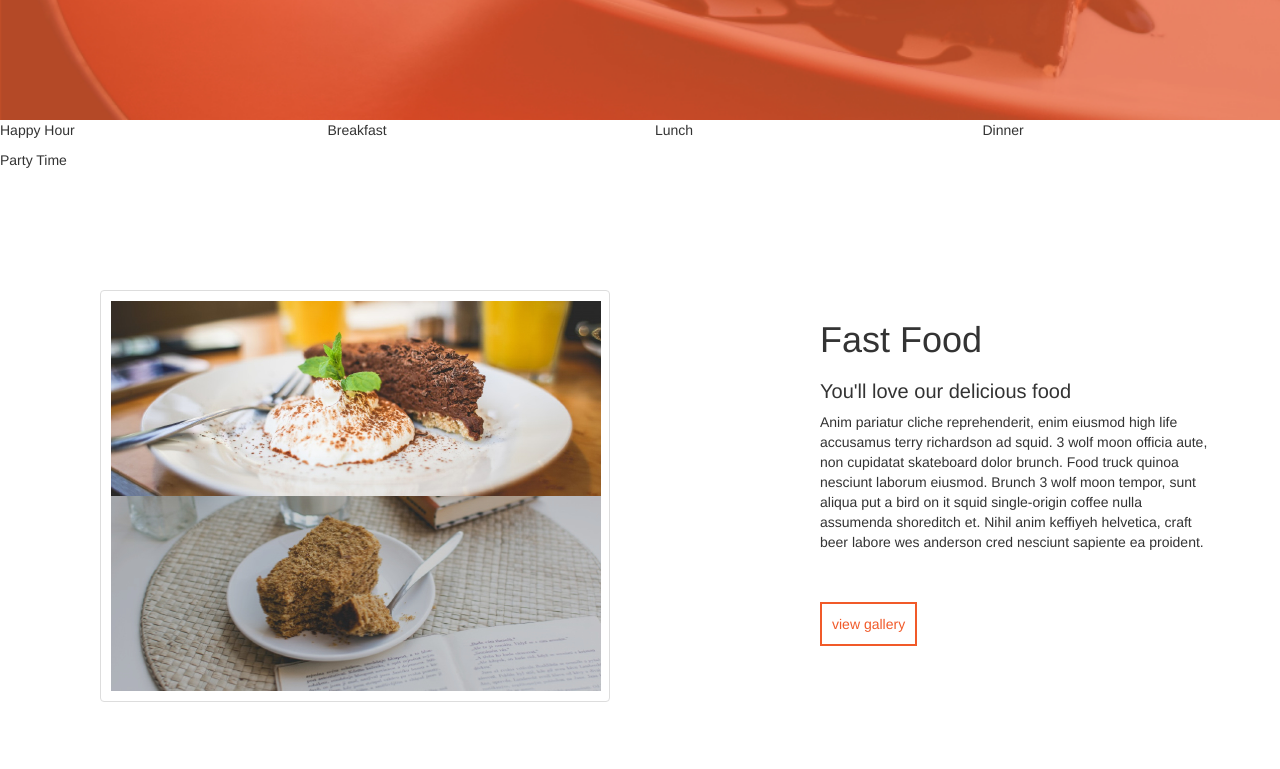
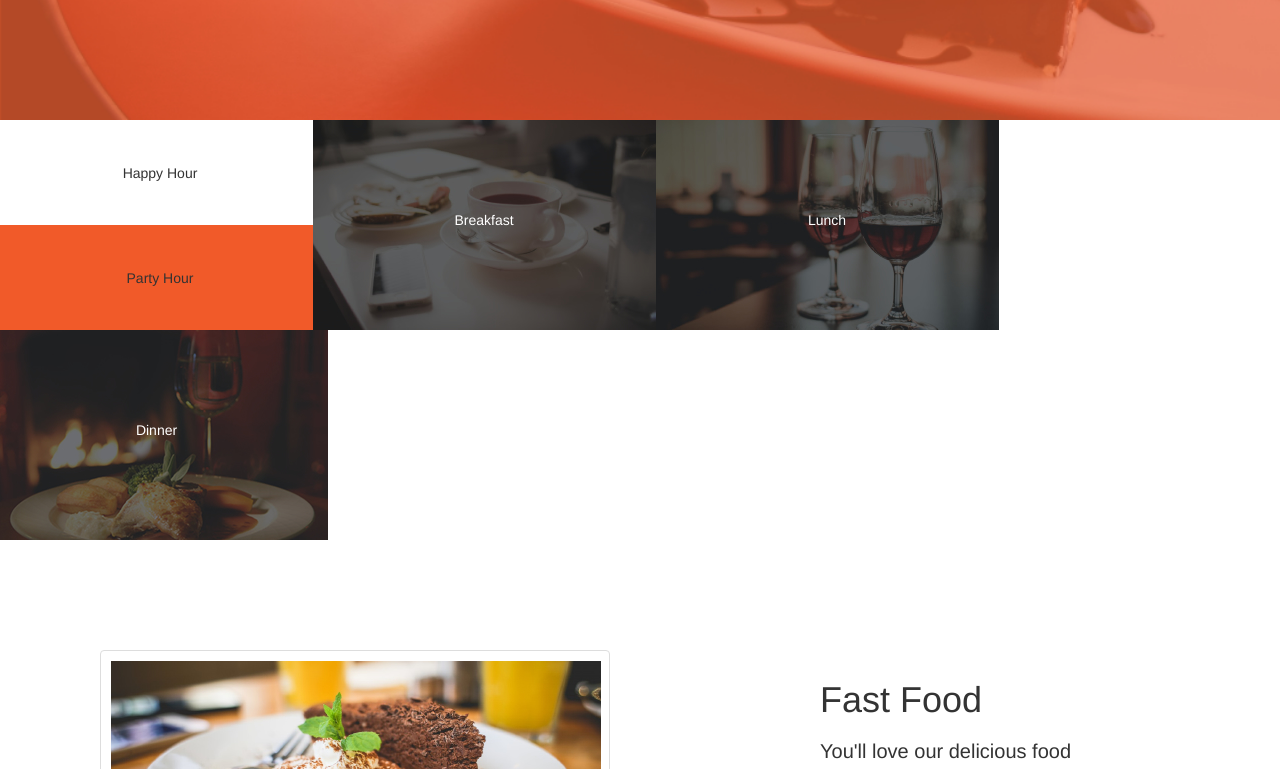
Before and after one commit to kepha-okari/Anita-Kitchen, a plain HTML site: page index.html in a window 1280 px wide. Shown: the part 680-1449 px from the top of the page. Drawn offline with Linux system fonts and the light colour scheme; files whose address does not match are found by name.

Commit message:
the meals tab style to fit the page and the first tab horizonatlly disected to create happy hour and party hour

```diff
--- a/css/styles.css
+++ b/css/styles.css
@@ -203,6 +203,51 @@ font-size: 20px;
   box-shadow: 10px;
 }
 
+#breakfast{
+  height:210px;
+  width: 343px;
+  background: url('../img/foodtop/breakfast.jpg') no-repeat;
+  justify-content: center;
+  display: flex;
+  color: #ffffff;
+  align-items: center;
+  }
+#lunch{
+  height:210px;
+  width: 343px;
+  background: url('../img/foodtop/lunch.jpg') no-repeat;
+  justify-content: center;
+  display: flex;
+  color: #ffffff;
+  align-items: center;
+  }
+#dinner{
+  height:210px;
+  width: 343px;
+  background: url('../img/foodtop/dinner.jpg') no-repeat;
+  justify-content: center;
+  display: flex;
+  color: #ffffff;
+  align-items: center;
+  }
+  #party-hour{
+  background-color: #F15A29;
+  height:105px;
+  width: 350px;
+  justify-content: center;
+  align-items: center;
+  display: flex;
+}
+#happy-hour{
+
+  background-color: white;
+  height:105px;
+  width: 350px;
+  justify-content: center;
+  align-items: center;
+  display: flex;
+}
+
 
 
 
--- a/index.html
+++ b/index.html
@@ -43,23 +43,25 @@
 
 
                     <div class="col-md-3">
-                        <div class="first">
-                        <p>Happy Hour</p>
-                        <p>Party Time</p>
-                        </div>
+                           <div class="row" id="happy-hour">
+                            Happy Hour
+                          </div>
+                          <div class="row" id="party-hour">
+                            Party Hour
+                          </div>
                     </div>
 
-                        <div class="col-md-3">
+                        <div class="col-md-3" id ="breakfast">
                         <div class="breakfast">
                         <p>Breakfast</p>
                         </div>
                     </div>
-                        <div class="col-md-3">
+                        <div class="col-md-3" id ="lunch">
                         <div class="lunch">
                         <p>Lunch</p>
                         </div>
                     </div>
-                        <div class="col-md-3">
+                        <div class="col-md-3" id ="dinner">
                         <div class="dinner">
                         <p>Dinner</p>
                         </div>
@@ -189,9 +191,15 @@
        <div class="container" id="banner3">
         <div class="row">
 
-          <p><span class="form"> Get Our Daily Food Items Delivered to Your Email </span></p>
+            <p><span class="form"> Get Our Daily Food Items Delivered to Your email </span></p>
 
+            <form class="form-horizontal">
 
+                  <input type="text" placeholder="Your email">
+
+                  <button type="button" name="button" id="first-button">Subscribe</button>
+
+            </form>
 
         </div>
 
```
